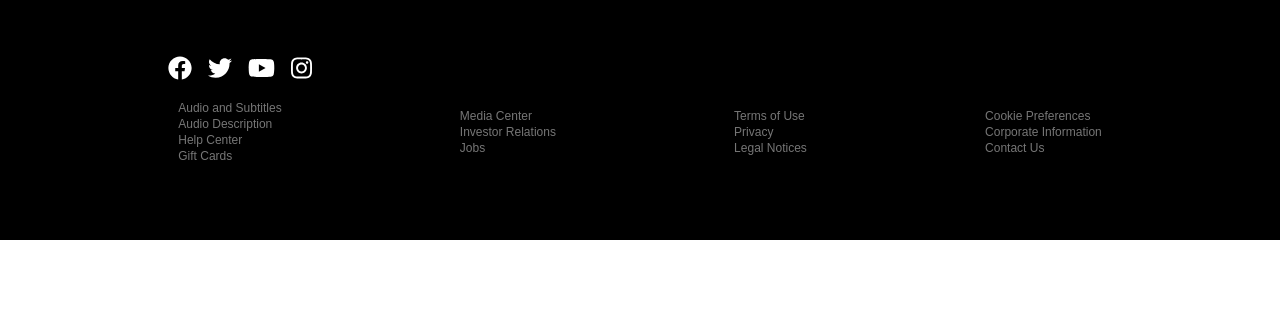
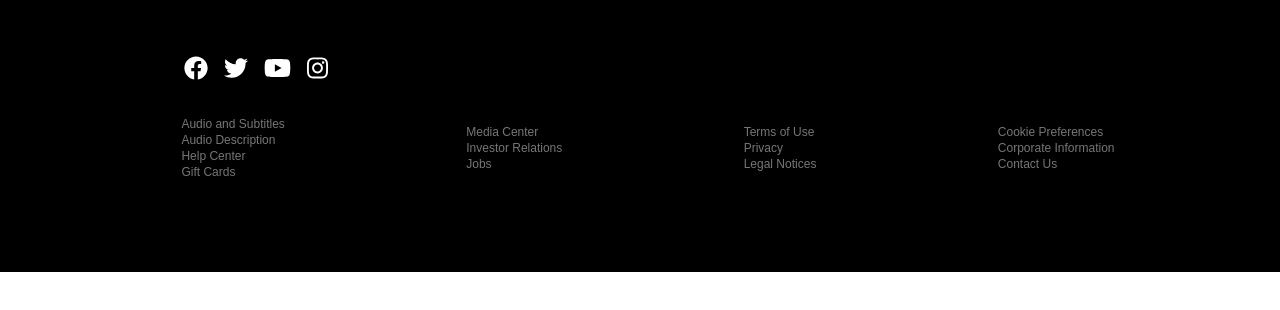
Before and after one commit to mertensnova/chat-bot, a Next.js app: page /Footer in a window 1280 px wide. Shown: the top 310 px of the page. Built offline with nearby package versions, Linux system fonts and the light colour scheme.

Commit message:
Added Footer

```diff
--- a/pages/Footer.js
+++ b/pages/Footer.js
@@ -8,56 +8,56 @@ import { faInstagram } from "@fortawesome/free-brands-svg-icons";
 const Footer = () => {
   return (
     <section className="w-full flex py-14 bg-black text-GrayTwo flex-col justify-center items-center">
-      <div className="  text-white w-9/12 text-2xl cursor-pointer flex items-center justify-start">
+      <div className="  text-white lg:w-9/12 sm:w-full text-2xl cursor-pointer flex pl-4 pb-4">
         <FontAwesomeIcon icon={faFacebook} className="mx-2"></FontAwesomeIcon>
         <FontAwesomeIcon icon={faTwitter} className="mx-2"></FontAwesomeIcon>
         <FontAwesomeIcon icon={faYoutube} className="mx-2"></FontAwesomeIcon>
         <FontAwesomeIcon icon={faInstagram} className="mx-2"></FontAwesomeIcon>
       </div>
-      <article className="w-full flex items-center justify-evenly text-xs py-5">
-        <ul class="member-footer-links">
-          <li class="member-footer-link-wrapper">
+      <article className="w-full flex items-center justify-evenly text-xs py-5 flex-wrap lg:flex-row sm:flex-col">
+        <ul className="lg:w-auto sm:w-full pl-4 pb-4">
+          <li>
             <a class="member-footer-link" href="/browse/subtitles">
               <span class="member-footer-link-content">
                 Audio and Subtitles
               </span>
             </a>
           </li>
-          <li class="member-footer-link-wrapper">
+          <li>
             <a class="member-footer-link" href="/browse/audio-description">
               <span class="member-footer-link-content">Audio Description</span>
             </a>
           </li>
-          <li class="member-footer-link-wrapper">
+          <li>
             <a class="member-footer-link" href="https://help.netflix.com/">
               <span class="member-footer-link-content">Help Center</span>
             </a>
           </li>
-          <li class="member-footer-link-wrapper">
+          <li>
             <a class="member-footer-link" href="/redeem">
               <span class="member-footer-link-content">Gift Cards</span>
             </a>
           </li>
         </ul>
-        <ul>
-          <li class="member-footer-link-wrapper">
+        <ul className="lg:w-auto sm:w-full pl-4 pb-4">
+          <li>
             <a class="member-footer-link" href="https://media.netflix.com/">
               <span class="member-footer-link-content">Media Center</span>
             </a>
           </li>
-          <li class="member-footer-link-wrapper">
+          <li>
             <a class="member-footer-link" href="http://ir.netflix.com/">
               <span class="member-footer-link-content">Investor Relations</span>
             </a>
           </li>
-          <li class="member-footer-link-wrapper">
+          <li>
             <a class="member-footer-link" href="https://jobs.netflix.com/">
               <span class="member-footer-link-content">Jobs</span>
             </a>
           </li>
         </ul>
-        <ul>
-          <li class="member-footer-link-wrapper">
+        <ul className="lg:w-auto sm:w-full pl-4 pb-4">
+          <li>
             <a
               class="member-footer-link"
               href="https://help.netflix.com/legal/termsofuse"
@@ -65,7 +65,7 @@ const Footer = () => {
               <span class="member-footer-link-content">Terms of Use</span>
             </a>
           </li>
-          <li class="member-footer-link-wrapper">
+          <li>
             <a
               class="member-footer-link"
               href="https://help.netflix.com/legal/privacy"
@@ -73,7 +73,7 @@ const Footer = () => {
               <span class="member-footer-link-content">Privacy</span>
             </a>
           </li>
-          <li class="member-footer-link-wrapper">
+          <li>
             <a
               class="member-footer-link"
               href="https://help.netflix.com/legal/notices"
@@ -82,13 +82,13 @@ const Footer = () => {
             </a>
           </li>
         </ul>
-        <ul>
-          <li class="member-footer-link-wrapper">
+        <ul className="lg:w-auto sm:w-full pl-4 pb-4">
+          <li>
             <a class="member-footer-link" href="/Cookies">
               <span class="member-footer-link-content">Cookie Preferences</span>
             </a>
           </li>
-          <li class="member-footer-link-wrapper">
+          <li>
             <a
               class="member-footer-link"
               href="https://help.netflix.com/legal/corpinfo"
@@ -98,7 +98,7 @@ const Footer = () => {
               </span>
             </a>
           </li>
-          <li class="member-footer-link-wrapper">
+          <li>
             <a
               class="member-footer-link"
               href="https://help.netflix.com/contactus"
```
